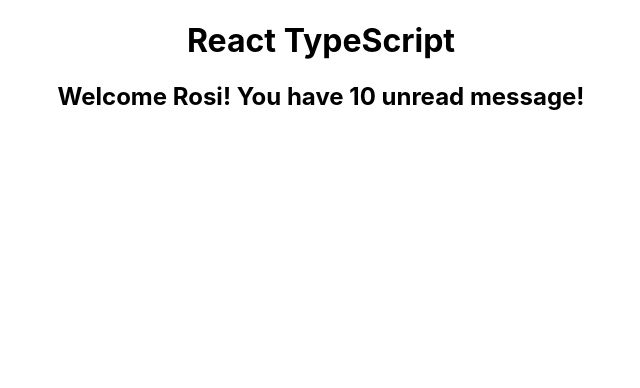
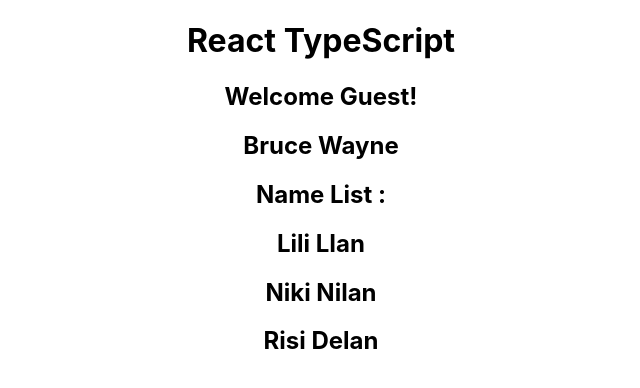
Before and after one commit to devgirlpro/react-typescript, a React (Create React App) app: page / in a window 1280 px wide. Shown: the top 388 px of the page, without its empty margins (319-959 px from the left). Built offline with nearby package versions, Linux system fonts and the light colour scheme.

Commit message:
some props that can pass into a component => numbere, boolean, objects and arrays

```diff
--- a/src/App.tsx
+++ b/src/App.tsx
@@ -1,12 +1,35 @@
 import React from 'react';
 import './App.css';
 import Greet from './components/Greet';
+import Person from './components/Person';
+import PersonList from './components/PersonList';
+
 
 function App() {
+  const personName = {
+    first: 'Bruce',
+    last: 'Wayne',
+  };
+
+const nameList = [
+  {
+    first: 'Lili',
+    last: ' LIan'
+  }, {
+    first: 'Niki',
+    last: 'Nilan'
+  }, {
+    first: 'Risi',
+    last: 'Delan'
+  }
+]
+
   return (
     <div className="App">
       <h1>React TypeScript</h1>
-      <Greet  name= 'Rosi'/>
+      <Greet name="Rosi" messageCount={20} isLoggedIn={false} />
+      <Person name={personName} />
+      <PersonList  name={nameList} />
     </div>
   );
 }
--- a/src/components/Greet.tsx
+++ b/src/components/Greet.tsx
@@ -1,12 +1,21 @@
 import { type } from '@testing-library/user-event/dist/type';
 import React from 'react';
 type GreetProps = {
-  name: string
-}
-
+  name: string;
+  messageCount: number;
+  isLoggedIn: boolean;
+};
 
 const Greet = (props: GreetProps) => {
-  return <h2>Welcome  {props.name}! You have 10 unread message!</h2>;
+  return (
+    <>
+      <h2>
+        {props.isLoggedIn
+          ? `welcome ${props.name}! you have ${props.messageCount} undear message`
+          : 'Welcome Guest!'}
+      </h2>
+    </>
+  );
 };
 
 export default Greet;
--- /dev/null
+++ b/src/components/Person.tsx
@@ -0,0 +1,16 @@
+import { type } from 'os'
+import React from 'react'
+type PersonProps = {
+    name: {
+        first: string
+        last: string
+    }
+}
+
+const Person = (props: PersonProps) => {
+  return (
+    <h2>{props.name.first} {props.name.last} </h2>
+  )
+}
+
+export default Person
--- /dev/null
+++ b/src/components/PersonList.tsx
@@ -0,0 +1,24 @@
+import React from 'react';
+type PersonListProps = {
+    name: {
+    first: string;
+    last: string;
+  }[];
+};
+
+const PersonList = (props: PersonListProps) => {
+  return (
+    <div>
+      <h2> Name List :</h2>
+      {props.name.map((name) => {
+        return (
+          <h2 key={name.first}>
+            {name.first} {name.last}
+          </h2>
+        );
+      })}
+    </div>
+  );
+};
+
+export default PersonList;
```
